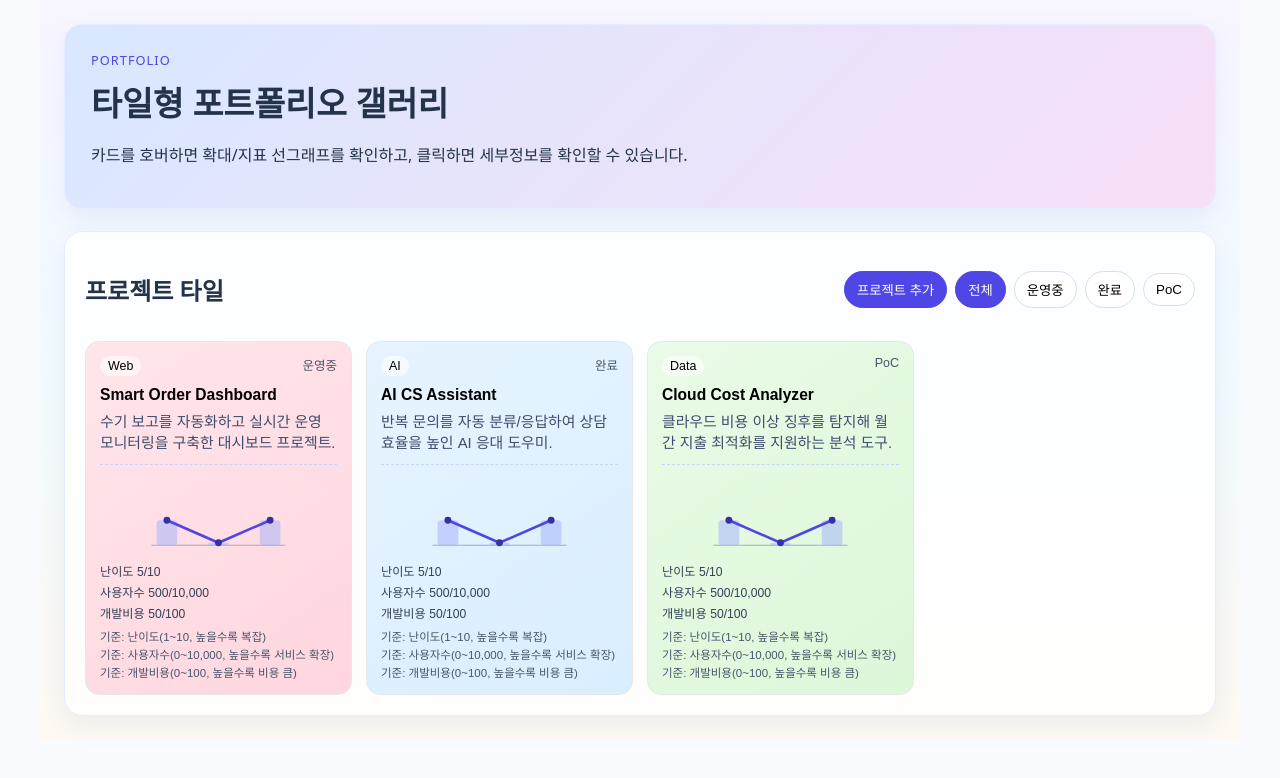
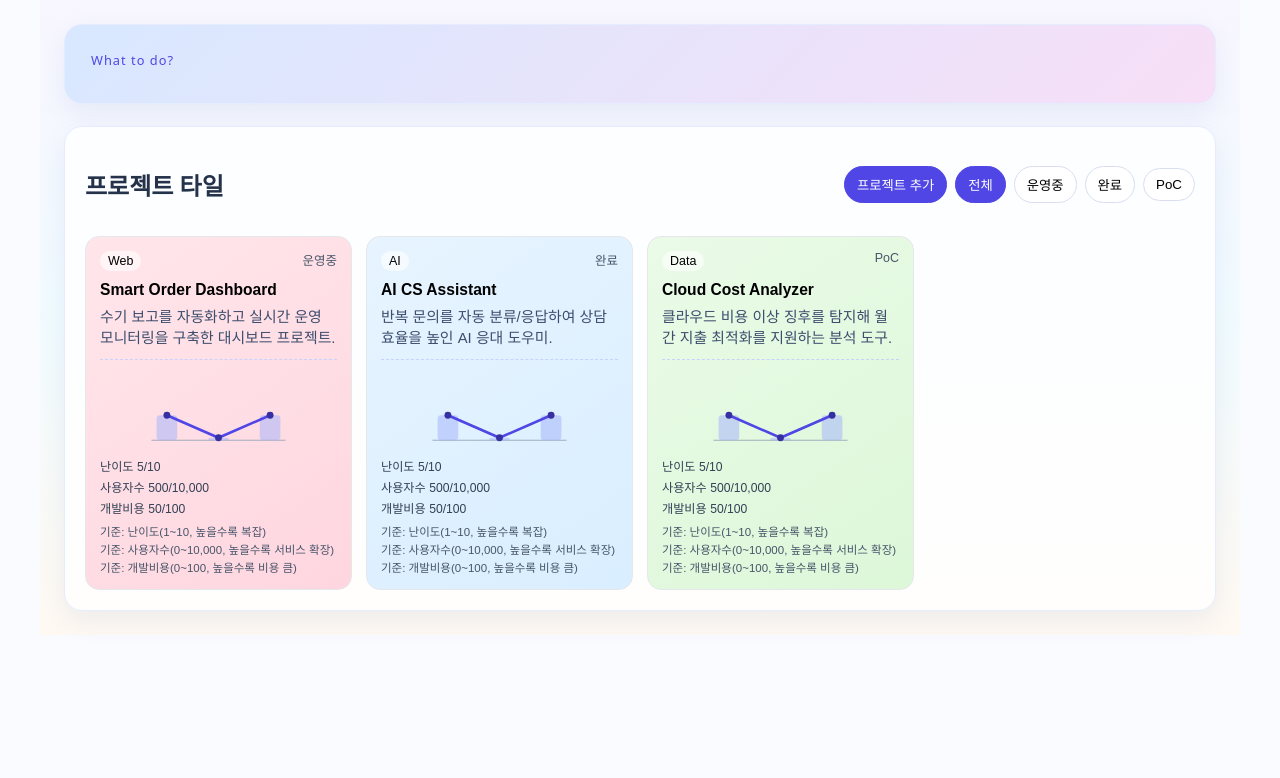
Before and after one commit to tead1234/portpolio, a React (Vite) app: page / in a window 1280 px wide. Shown: the top 778 px of the page. Built offline with nearby package versions, Linux system fonts and the light colour scheme.

Commit message:
기능: 필요없는 문구 삭제 디자인 간소화

```diff
--- a/src/App.jsx
+++ b/src/App.jsx
@@ -262,9 +262,7 @@ function App() {
   return (
     <div className="layout pastel-bg">
       <header className="hero soft-card">
-        <p className="hero-kicker">PORTFOLIO</p>
-        <h1>타일형 포트폴리오 갤러리</h1>
-        <p>카드를 호버하면 확대/지표 선그래프를 확인하고, 클릭하면 세부정보를 확인할 수 있습니다.</p>
+        <p className="hero-kicker">What to do?</p>
       </header>
 
       <section className="section soft-card">
```
